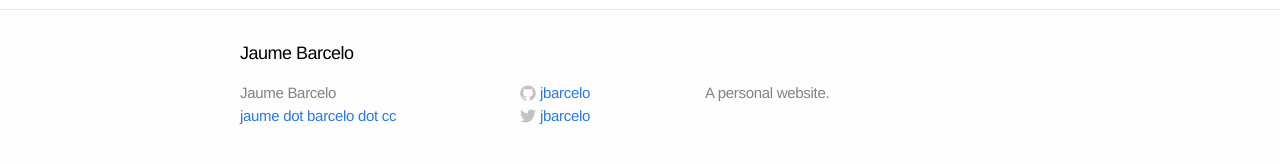
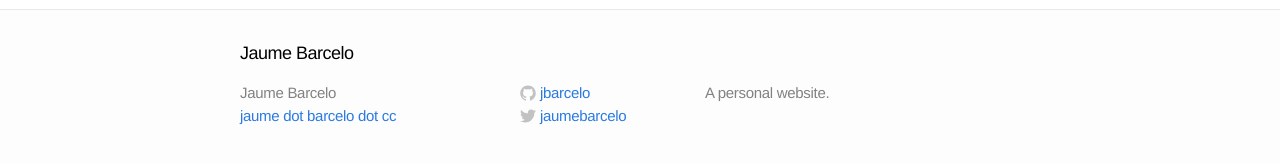
Before and after one commit to jbarcelo/old_jbarcelo.github.io, a Jekyll site: the page built from about.md, in a window 1280 px wide. Shown: the part 529-693 px from the top of the page. Built offline with Jekyll 4.4.1, drawn with Linux system fonts in a browser that asks for light colours.

Commit message:
corrected twitter

```diff
--- a/_config.yml
+++ b/_config.yml
@@ -4,7 +4,7 @@ email: jaume dot barcelo dot cc
 description: "A personal website."
 baseurl: ""
 url: "http://jaume.barcelo.cc"
-twitter_username: jbarcelo
+twitter_username: jaumebarcelo
 github_username:  jbarcelo
 
 # Build settings
```
